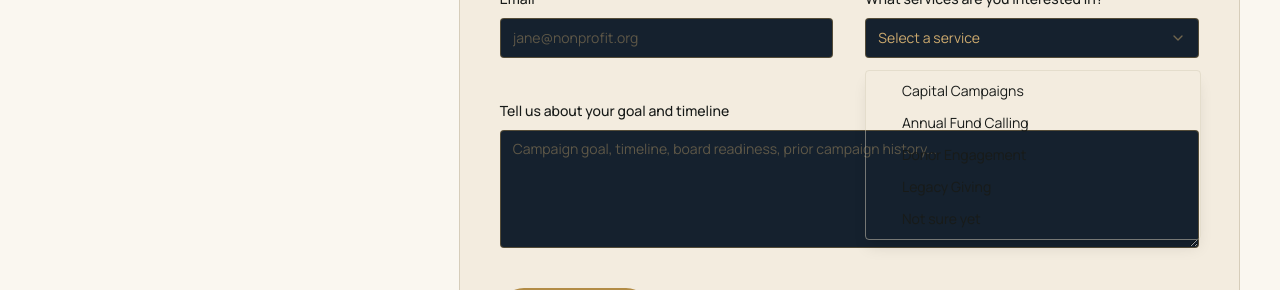
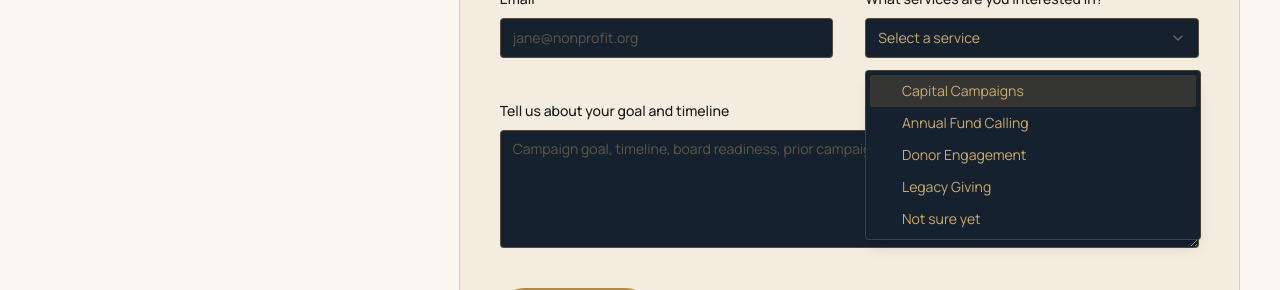
Before and after one commit to Catapultfundraising/catapult-fundraising-website, a Next.js app: page /contact in a window 1280 px wide. Both pictures are taken after a click on the button "Select a service". Shown: the part 894-1184 px from the top of the page. Built offline with nearby package versions, Linux system fonts and the light colour scheme.

Commit message:
Style service dropdown with navy background and gold text, restore sane spacing before message field

```diff
--- a/components/contact-form.tsx
+++ b/components/contact-form.tsx
@@ -162,7 +162,7 @@ export function ContactForm() {
         </div>
       </div>
 
-      <div className="space-y-2 mt-[104rem] sm:mt-[60rem]">
+      <div className="space-y-2 mt-10 sm:mt-8">
         <Label htmlFor="message">Tell us about your goal and timeline</Label>
         <Textarea
           id="message"
--- a/components/ui/select.tsx
+++ b/components/ui/select.tsx
@@ -87,7 +87,7 @@ const SelectContent = React.forwardRef<
         sideOffset={sideOffset}
         avoidCollisions={avoidCollisions}
         className={cn(
-          "relative z-[100] max-h-96 min-w-[8rem] overflow-hidden rounded-md border bg-popover text-popover-foreground shadow-lg data-[state=open]:animate-in data-[state=closed]:animate-out data-[state=closed]:fade-out-0 data-[state=open]:fade-in-0 data-[state=closed]:zoom-out-95 data-[state=open]:zoom-in-95 data-[side=bottom]:slide-in-from-top-2 data-[side=left]:slide-in-from-right-2 data-[side=right]:slide-in-from-left-2 data-[side=top]:slide-in-from-bottom-2",
+          "relative z-[100] max-h-96 min-w-[8rem] overflow-hidden rounded-md border border-[rgb(var(--brass))]/30 bg-[rgb(var(--navy))] text-[rgb(var(--brass-light))] shadow-lg data-[state=open]:animate-in data-[state=closed]:animate-out data-[state=closed]:fade-out-0 data-[state=open]:fade-in-0 data-[state=closed]:zoom-out-95 data-[state=open]:zoom-in-95 data-[side=bottom]:slide-in-from-top-2 data-[side=left]:slide-in-from-right-2 data-[side=right]:slide-in-from-left-2 data-[side=top]:slide-in-from-bottom-2",
           position === "popper" &&
             "data-[side=bottom]:translate-y-1 data-[side=left]:-translate-x-1 data-[side=right]:translate-x-1 data-[side=top]:-translate-y-1",
           className
@@ -131,14 +131,14 @@ const SelectItem = React.forwardRef<
   <SelectPrimitive.Item
     ref={ref}
     className={cn(
-      "relative flex w-full cursor-default select-none items-center rounded-sm py-1.5 pl-8 pr-2 text-sm outline-none focus:bg-accent focus:text-accent-foreground data-[disabled]:pointer-events-none data-[disabled]:opacity-50",
+      "relative flex w-full cursor-default select-none items-center rounded-sm py-1.5 pl-8 pr-2 text-sm text-[rgb(var(--brass-light))] outline-none focus:bg-[rgb(var(--brass))]/20 focus:text-[rgb(var(--brass-light))] data-[state=checked]:bg-[rgb(var(--brass))]/15 data-[disabled]:pointer-events-none data-[disabled]:opacity-50",
       className
     )}
     {...props}
   >
     <span className="absolute left-2 flex h-3.5 w-3.5 items-center justify-center">
       <SelectPrimitive.ItemIndicator>
-        <Check className="h-4 w-4" />
+        <Check className="h-4 w-4 text-[rgb(var(--brass-light))]" />
       </SelectPrimitive.ItemIndicator>
     </span>
     <SelectPrimitive.ItemText>{children}</SelectPrimitive.ItemText>
@@ -152,7 +152,7 @@ const SelectSeparator = React.forwardRef<
 >(({ className, ...props }, ref) => (
   <SelectPrimitive.Separator
     ref={ref}
-    className={cn("-mx-1 my-1 h-px bg-muted", className)}
+    className={cn("-mx-1 my-1 h-px bg-[rgb(var(--brass))]/20", className)}
     {...props}
   />
 ));
```
